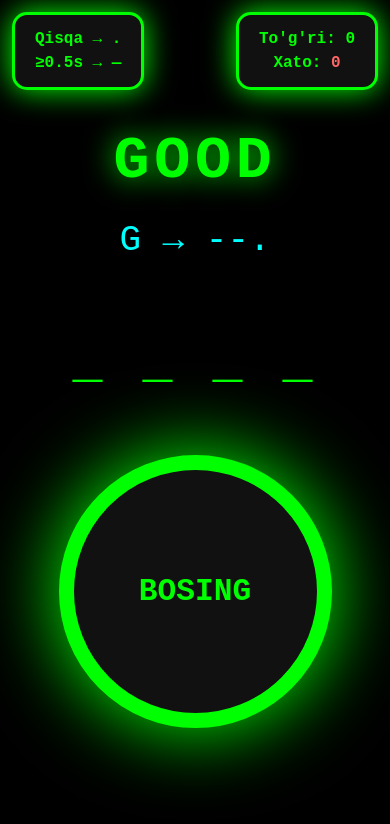
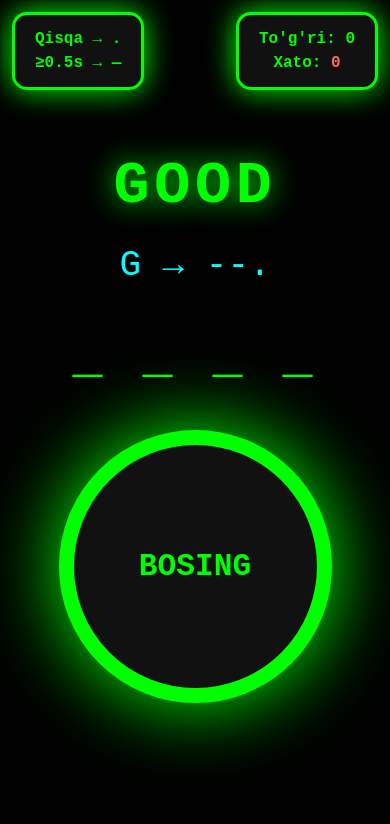
Before and after one commit to DiliAble/morce-learn, a plain HTML site: page index.html in a window 390 px wide. Drawn offline with Linux system fonts and the light colour scheme.

Commit message:
Update index.html

```diff
--- a/index.html
+++ b/index.html
@@ -21,11 +21,11 @@
             text-shadow:0 0 30px #0f0;font-weight:bold;
         }
         #currentLetter{
-            font-size: clamp(36px, 8vw, 90px);margin:15px 0;min-height:80px;color:#0ff;
+            font-size: clamp(36px, 8vw, 90px);margin:15px 0;min-height:50px;color:#0ff;
         }
         #guessLine{
             font-size: clamp(50px, 10vw, 110px);letter-spacing:0.1em;margin:20px 0;
-            min-height:100px;
+            min-height:80px;
         }
         #morseButton{
             width:clamp(220px, 70vw, 380px);
```
